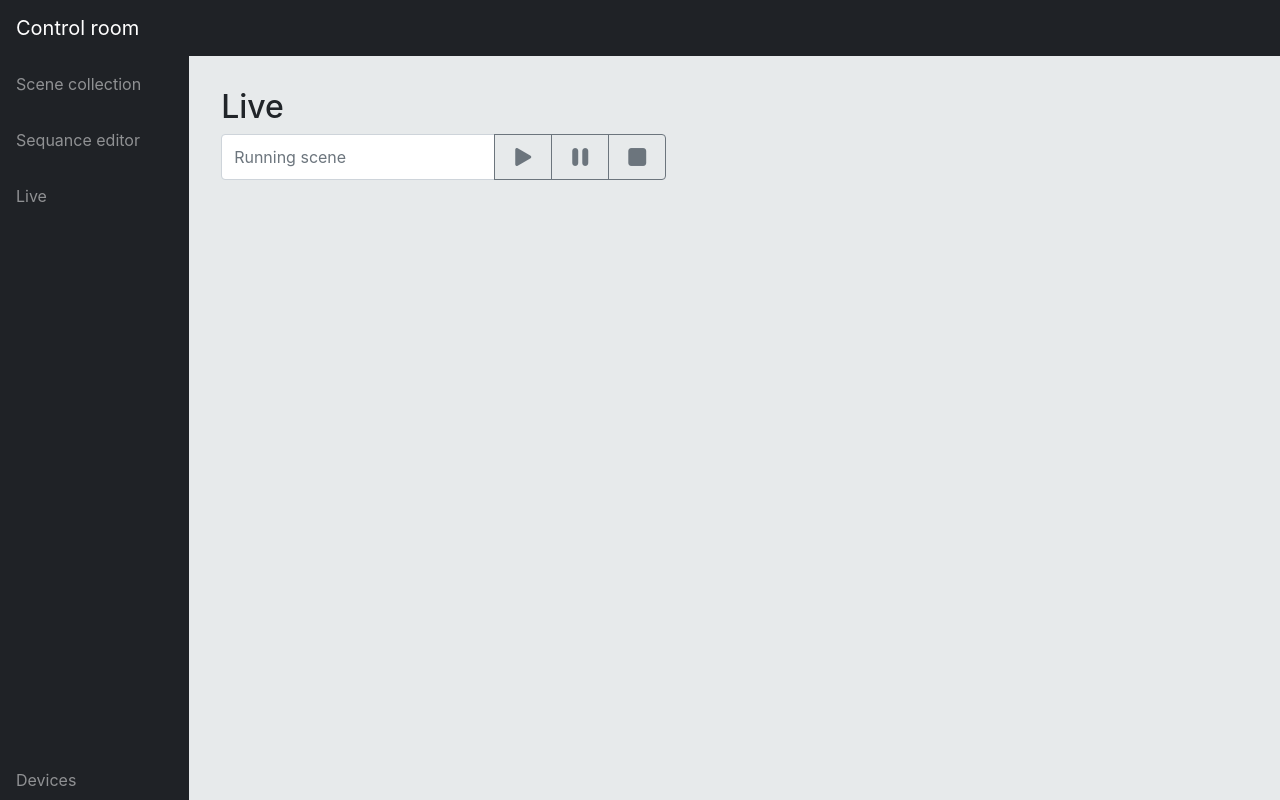
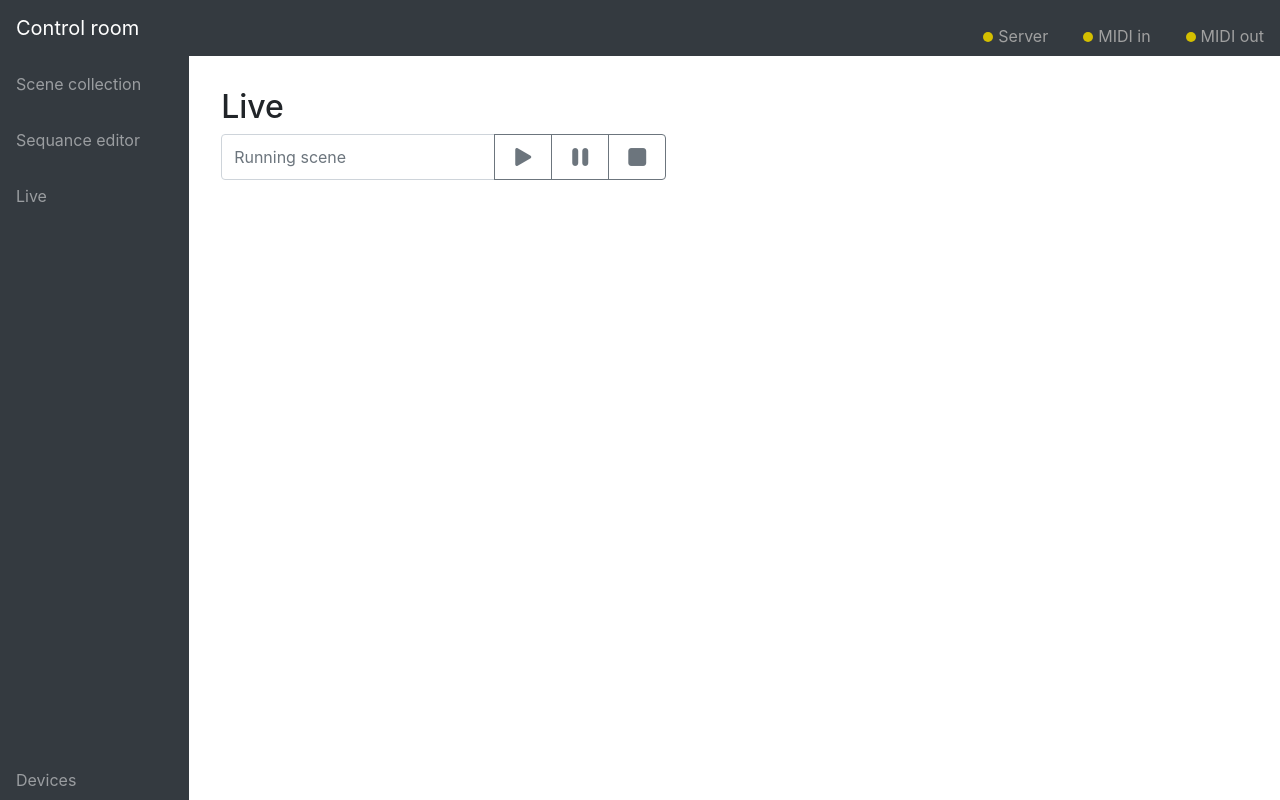
Before and after one commit to francescodandrea/ShowPilot, a PHP site: page / in a window 1280 px wide, after a click on "Live". Run offline with PHP 8.4, Linux system fonts and the light colour scheme; some libraries are stand-ins or nearby versions.

Commit message:
devices tab updated and ping system

```diff
--- a/myapp/static/controlRoom/index.html
+++ b/myapp/static/controlRoom/index.html
@@ -10,9 +10,8 @@
 
     <!-- Bootstrap CSS -->
     <link rel="stylesheet" href="https://maxcdn.bootstrapcdn.com/bootstrap/4.0.0/css/bootstrap.min.css" integrity="sha384-Gn5384xqQ1aoWXA+058RXPxPg6fy4IWvTNh0E263XmFcJlSAwiGgFAW/dAiS6JXm" crossorigin="anonymous">
-    <link rel="stylesheet" href="style.css">
 
-    <script src="datain.js" defer></script>
+    <script src="dataCom.js" defer></script>
     <script src="midiCom.js" defer></script>
     <script src="ui.js" defer></script>
     <script src="player.js" defer></script>
@@ -21,9 +20,12 @@
 
 </head>
 <body>
-    <!-- A horizontal spacer nav -->
+    <!-- A horizontal nav -->
     <nav class="navbar navbar-expand-sm bg-dark navbar-dark spacenav">
             <a class="navbar-brand">Control room</a>
+            <p id="status_server" onclick="ping()" class="status unk">Server</p>
+            <p id="status_miin" class="status unk">MIDI in</p>
+            <p id="status_miout" class="status unk">MIDI out</p>
       </nav>
 
 <div id="container">
@@ -73,9 +75,9 @@
             <div class="input-group">
                 <input type="text" class="form-control" placeholder="Running scene" aria-describedby="basic-addon2">
                 <div class="input-group-append">
-                  <button class="btn btn-outline-secondary" type="button" onclick="play()"><i class="bi bi-play-fill"></i></button>
-                  <button class="btn btn-outline-secondary" type="button"><i class="bi bi-pause-fill"></i></button>
-                  <button class="btn btn-outline-secondary" type="button"><i class="bi bi-stop-fill"></i></button>
+                  <button class="btn btn-outline-secondary" type="button" onclick="play()"><i class="bi biduble bi-play-fill"></i></button>
+                  <button class="btn btn-outline-secondary" type="button"><i class="bi biduble bi-pause-fill"></i></button>
+                  <button class="btn btn-outline-secondary" type="button"><i class="bi biduble bi-stop-fill"></i></button>
                 </div>
               </div>
         </section>
@@ -84,9 +86,16 @@
 
                 <div class="input-group mb-2">
                     <div class="input-group-prepend">
-                    <label class="input-group-text" for="inputGroupSelect01">Input device</label>
+                    <button type="button" class="btn btn-secondary"><i class="bi bi-arrow-clockwise" onclick="getdevices()"></i> Refresh</button>
                     </div>
-                    <select class="custom-select" id="inputGroupSelect01" onchange="setdevices()">
+                    <button type="button" class="btn btn-outline-secondary" onclick="setdevices()">Set</button>
+                </div>
+
+                <div class="input-group mb-2">
+                    <div class="input-group-prepend">
+                        <label class="input-group-text" for="inputGroupSelect01">Input device</label>
+                    </div>
+                    <select class="custom-select" id="inputGroupSelect01">
                     </select>
                 </div>
 
@@ -94,7 +103,7 @@
                     <div class="input-group-prepend">
                     <label class="input-group-text" for="inputGroupSelect01">Output device</label>
                     </div>
-                    <select class="custom-select" id="inputGroupSelect02" onchange="setdevices()">
+                    <select class="custom-select" id="inputGroupSelect02">
                     </select>
                 </div>
 
--- a/myapp/static/controlRoom/style.css
+++ b/myapp/static/controlRoom/style.css
@@ -2,6 +2,14 @@
 body{
     background-color: #e7eaeb;
     user-select: none;
+}
+/*menu and structure*/
+section{
+    position:absolute;
+    display: none;
+    opacity: 0;
+    padding:2em;
+    transition: opacity 0.5s;
 }
 nav.spacenav{
     padding-left: 1em;
@@ -33,24 +41,57 @@
     height: calc(100% - 3em);
     position: fixed;
 }
-#channel,#controller,#value{
-    width: 5em;
+.status {
+    color: rgb(160, 160, 160);
+    margin-left: 50px;
+    margin-top: auto;
+    margin-bottom: 0;
+    position: relative;
+    cursor: help;
 }
-
-section{
-    position:absolute;
-    display: none;
-    opacity: 0;
-    padding:2em;
-    transition: opacity 0.5s;
+.status.ok::before {
+    content: "";
+    background-color: rgb(0, 192, 0);
+    width: 10px;
+    height: 10px;
+    border-radius: 10px;
+    display: block;
+    position: absolute;
+    bottom: 6px;
+    left: -15px;
 }
-
-.bi {
+.status.no::before {
+    content: "";
+    background-color: rgb(192, 0, 0);
+    width: 10px;
+    height: 10px;
+    border-radius: 10px;
+    display: block;
+    position: absolute;
+    bottom: 6px;
+    left: -15px;
+}
+.status.unk::before {
+    content: "";
+    background-color: rgb(212, 191, 0);
+    width: 10px;
+    height: 10px;
+    border-radius: 10px;
+    display: block;
+    position: absolute;
+    bottom: 6px;
+    left: -15px;
+}
+body > nav > p:nth-child(2){
+    margin-left: auto;
+}
+.biduble { /*bootstrap icons*/
     font-size: 2em;
 }
+.form-inline{
+    gap: 1em;
+}
 /*########## SCENE COLLECTION #########*/
-.category {
-}
 .sceneholder {
     display: flex;
     flex-wrap: wrap;
@@ -91,3 +132,7 @@
     outline-offset: 0px;
     transform: scale(0.9);
 }
+/*########## DEVICES #########*/
+#channel,#controller,#value{
+    width: 5em;
+}
```
